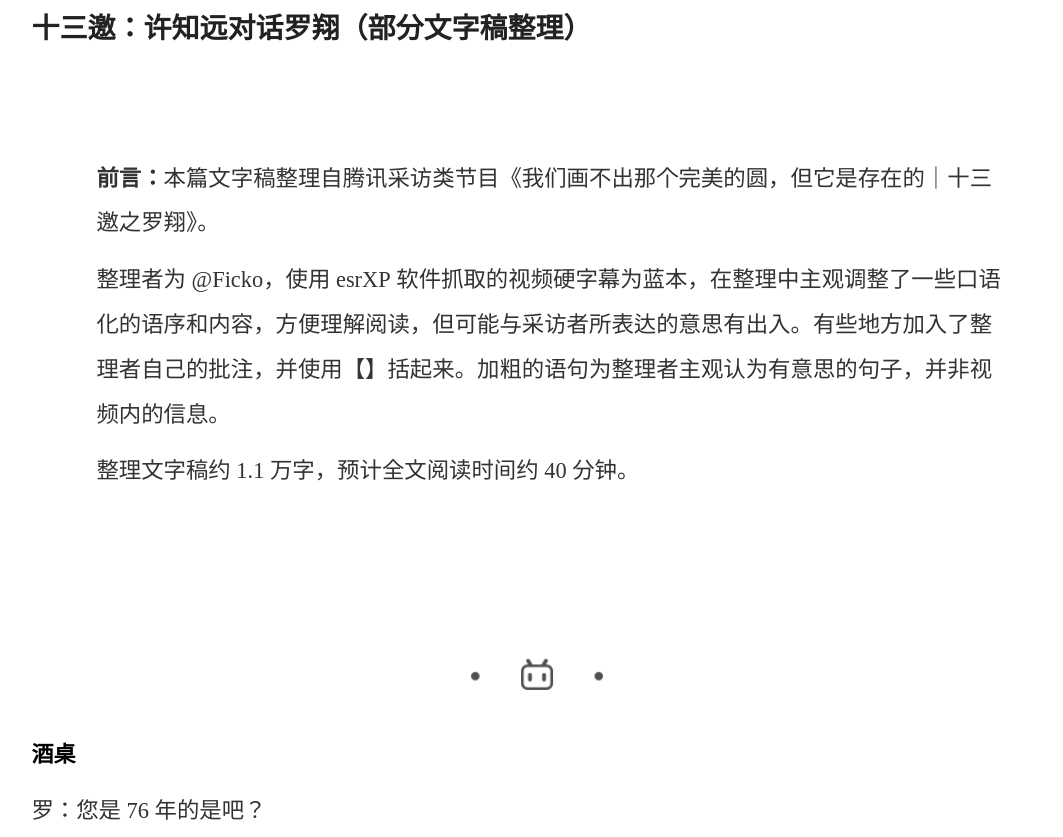
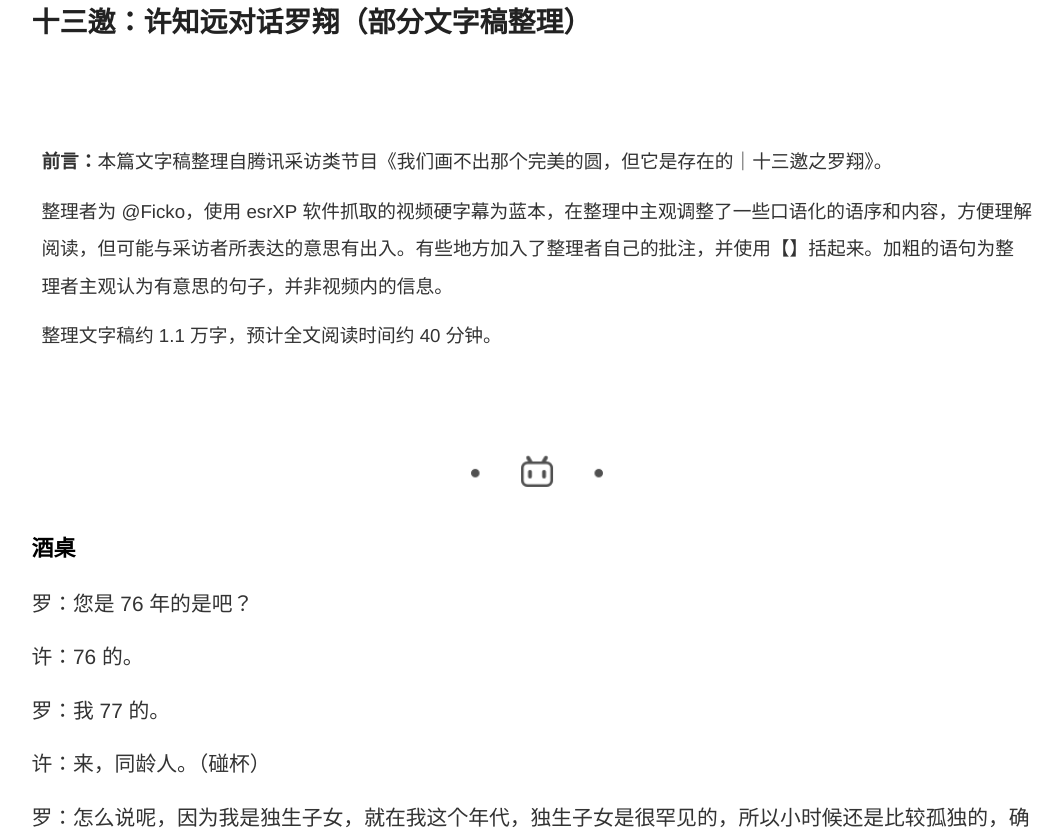
Before and after one commit to FickoTEL/FickoTEL.github.io, a plain HTML site: page 13YaoS5E1/main.html in a window 1280 px wide. Shown: the part 664-1501 px from the top of the page, without its empty margins (103-1166 px from the left). Drawn offline with Linux system fonts and the light colour scheme.

Commit message:
Add files via upload

```diff
--- a/13YaoS5E1/main.html
+++ b/13YaoS5E1/main.html
@@ -12,7 +12,8 @@
         }
 
         p{
-        	font-size: 1.4em;
+            font: normal 100% Helvetica, Arial, sans-serif;
+        	font-size: 1.3em;
 			color:#333;
 			margin: 0 0 2.2em;
 			padding: 0;
@@ -39,7 +40,7 @@
 <p>
     <br/>
 </p>
-<blockquote style="-webkit-tap-highlight-color: transparent; margin-top: 0px; margin-bottom: 0px; padding-right: 0px; padding-left: 25px; position: relative; user-select: text !important; color: rgb(109, 117, 122) !important;">
+<blockquote style="-webkit-tap-highlight-color: transparent; margin-top: 0px; margin-bottom: 0px; margin-left: 10px; margin-right: 10px; padding-right: 0px; padding-left: 0px; position: relative; user-select: text !important; color: rgb(109, 117, 122) !important; font-size: 0.9em;">
     <p style="-webkit-tap-highlight-color: transparent; margin-bottom: 12px; padding: 0px; user-select: text !important;">
         <strong style="-webkit-tap-highlight-color: transparent; user-select: text !important;">前言：</strong>本篇文字稿整理自腾讯采访类节目《我们画不出那个完美的圆，但它是存在的｜十三邀之罗翔》。
     </p>
@@ -50,9 +51,6 @@
         整理文字稿约 1.1 万字，预计全文阅读时间约 40 分钟。
     </p>
 </blockquote>
-<p style="-webkit-tap-highlight-color: transparent; margin-top: 0px; margin-bottom: 12px; padding: 0px; user-select: text !important;">
-    <br style="-webkit-tap-highlight-color: transparent; user-select: text !important;"/>
-</p>
 <p style="-webkit-tap-highlight-color: transparent; margin-top: 0px; margin-bottom: 12px; padding: 0px; user-select: text !important;">
     <br style="-webkit-tap-highlight-color: transparent; user-select: text !important;"/>
 </p>
```
